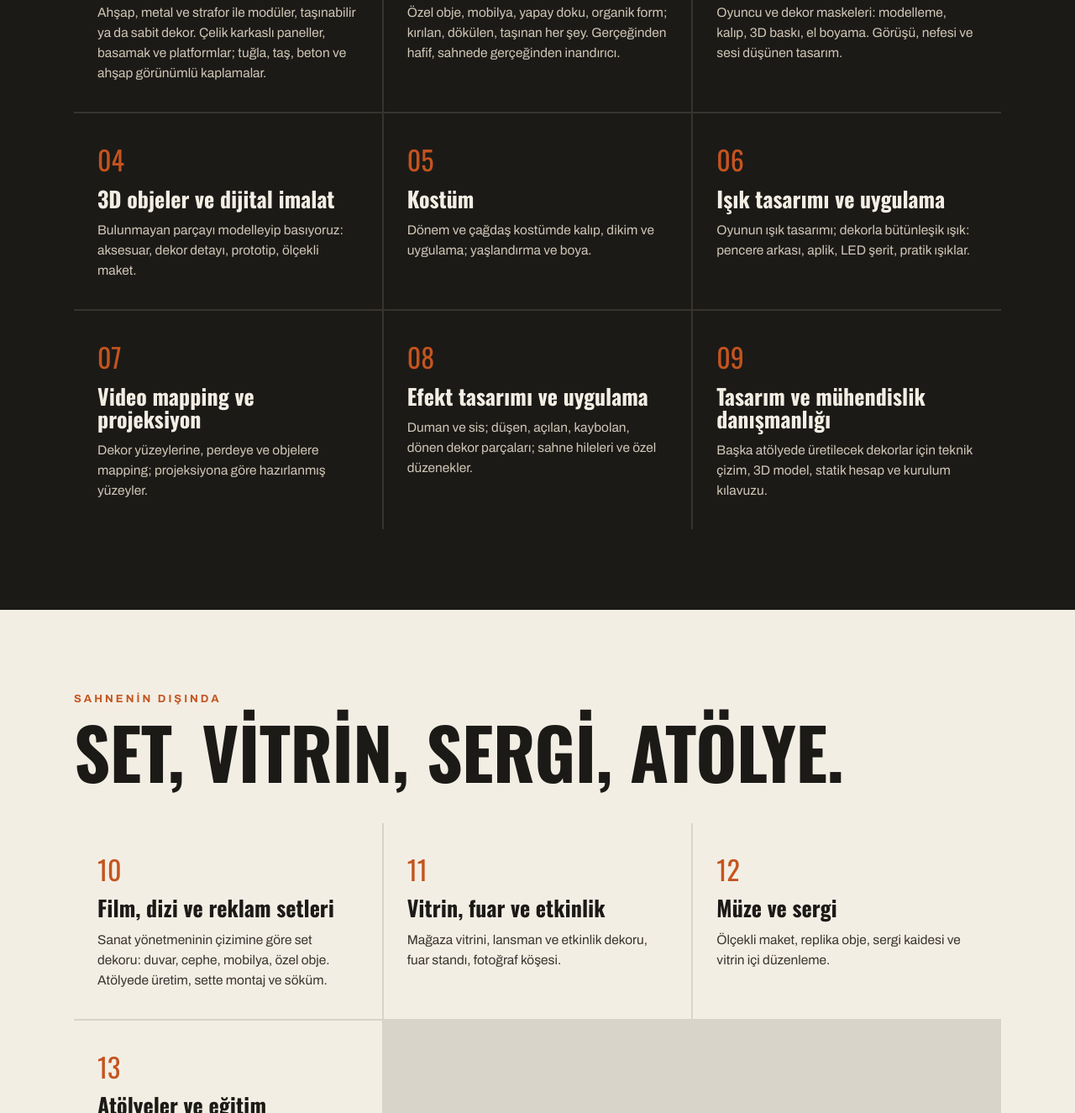
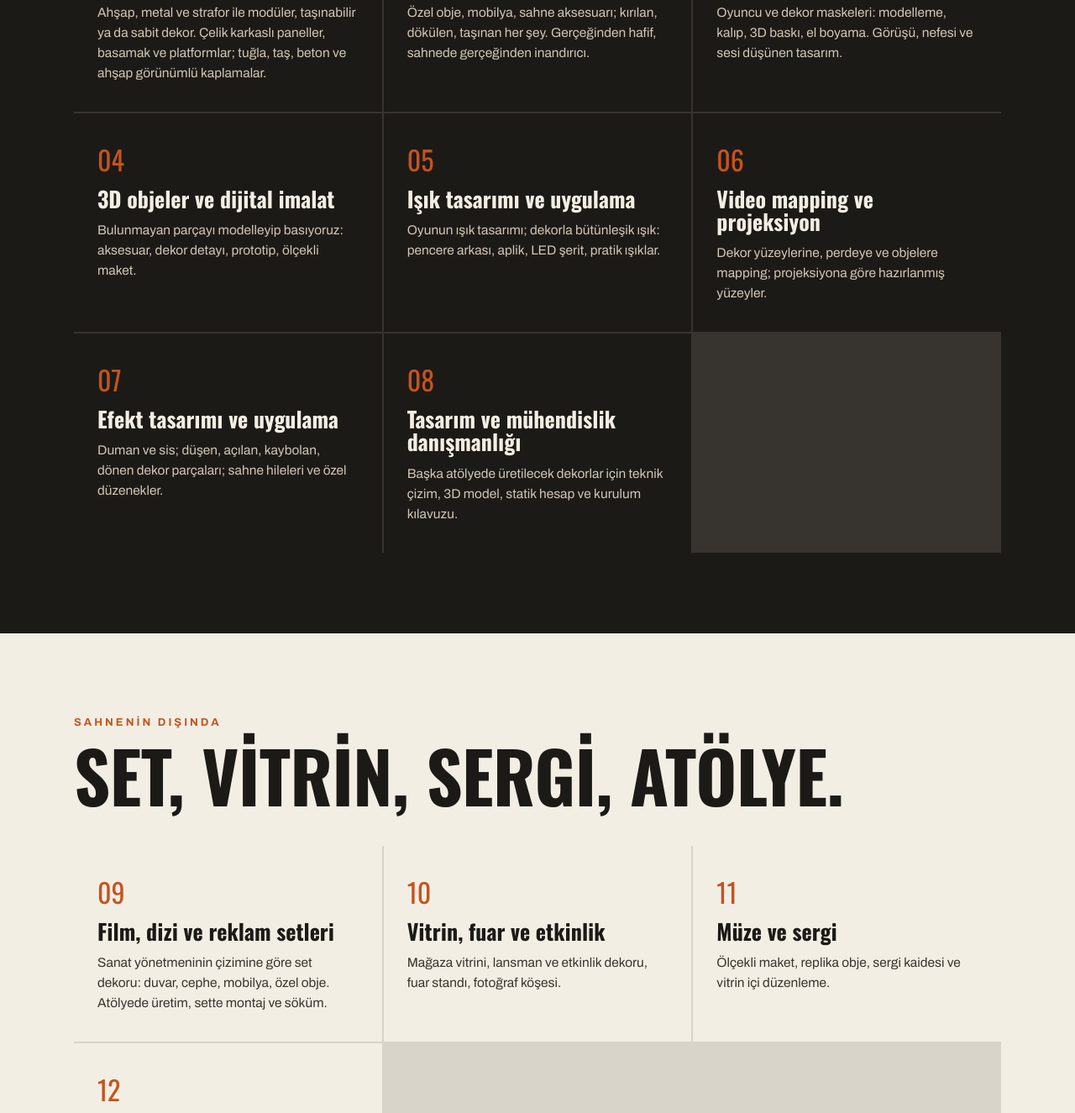
Before and after one commit to yigitsertdemir/atolye43-site, a plain HTML site: page index.html in a window 1280 px wide. Shown: the part 2184-3509 px from the top of the page at 84% size. Drawn offline with nearby package versions, Linux system fonts and the light colour scheme.

Commit message:
Kostüm, yapay doku ve organik form çıkarıldı

```diff
--- a/index.html
+++ b/index.html
@@ -128,14 +128,13 @@ footer .wrap{display:flex;justify-content:space-between;flex-wrap:wrap;gap:10px}
   <h2 class="disp">ELLE TUTULAN VE SAHNEYİ CANLANDIRAN.</h2>
   <div class="grid">
    <div class="card"><div class="n">01</div><h3>Dekor tasarımı ve üretimi</h3><p>Ahşap, metal ve strafor ile modüler, taşınabilir ya da sabit dekor. Çelik karkaslı paneller, basamak ve platformlar; tuğla, taş, beton ve ahşap görünümlü kaplamalar.</p></div>
-   <div class="card"><div class="n">02</div><h3>Butafor ve aksesuar</h3><p>Özel obje, mobilya, yapay doku, organik form; kırılan, dökülen, taşınan her şey. Gerçeğinden hafif, sahnede gerçeğinden inandırıcı.</p></div>
+   <div class="card"><div class="n">02</div><h3>Butafor ve aksesuar</h3><p>Özel obje, mobilya, sahne aksesuarı; kırılan, dökülen, taşınan her şey. Gerçeğinden hafif, sahnede gerçeğinden inandırıcı.</p></div>
    <div class="card"><div class="n">03</div><h3>Maske</h3><p>Oyuncu ve dekor maskeleri: modelleme, kalıp, 3D baskı, el boyama. Görüşü, nefesi ve sesi düşünen tasarım.</p></div>
    <div class="card"><div class="n">04</div><h3>3D objeler ve dijital imalat</h3><p>Bulunmayan parçayı modelleyip basıyoruz: aksesuar, dekor detayı, prototip, ölçekli maket.</p></div>
-   <div class="card"><div class="n">05</div><h3>Kostüm</h3><p>Dönem ve çağdaş kostümde kalıp, dikim ve uygulama; yaşlandırma ve boya.</p></div>
-   <div class="card"><div class="n">06</div><h3>Işık tasarımı ve uygulama</h3><p>Oyunun ışık tasarımı; dekorla bütünleşik ışık: pencere arkası, aplik, LED şerit, pratik ışıklar.</p></div>
-   <div class="card"><div class="n">07</div><h3>Video mapping ve projeksiyon</h3><p>Dekor yüzeylerine, perdeye ve objelere mapping; projeksiyona göre hazırlanmış yüzeyler.</p></div>
-   <div class="card"><div class="n">08</div><h3>Efekt tasarımı ve uygulama</h3><p>Duman ve sis; düşen, açılan, kaybolan, dönen dekor parçaları; sahne hileleri ve özel düzenekler.</p></div>
-   <div class="card"><div class="n">09</div><h3>Tasarım ve mühendislik danışmanlığı</h3><p>Başka atölyede üretilecek dekorlar için teknik çizim, 3D model, statik hesap ve kurulum kılavuzu.</p></div>
+   <div class="card"><div class="n">05</div><h3>Işık tasarımı ve uygulama</h3><p>Oyunun ışık tasarımı; dekorla bütünleşik ışık: pencere arkası, aplik, LED şerit, pratik ışıklar.</p></div>
+   <div class="card"><div class="n">06</div><h3>Video mapping ve projeksiyon</h3><p>Dekor yüzeylerine, perdeye ve objelere mapping; projeksiyona göre hazırlanmış yüzeyler.</p></div>
+   <div class="card"><div class="n">07</div><h3>Efekt tasarımı ve uygulama</h3><p>Duman ve sis; düşen, açılan, kaybolan, dönen dekor parçaları; sahne hileleri ve özel düzenekler.</p></div>
+   <div class="card"><div class="n">08</div><h3>Tasarım ve mühendislik danışmanlığı</h3><p>Başka atölyede üretilecek dekorlar için teknik çizim, 3D model, statik hesap ve kurulum kılavuzu.</p></div>
   </div>
  </div>
 </section>
@@ -145,10 +144,10 @@ footer .wrap{display:flex;justify-content:space-between;flex-wrap:wrap;gap:10px}
   <div class="kick">SAHNENİN DIŞINDA</div>
   <h2 class="disp">SET, VİTRİN, SERGİ, ATÖLYE.</h2>
   <div class="grid">
-   <div class="card"><div class="n">10</div><h3>Film, dizi ve reklam setleri</h3><p>Sanat yönetmeninin çizimine göre set dekoru: duvar, cephe, mobilya, özel obje. Atölyede üretim, sette montaj ve söküm.</p></div>
-   <div class="card"><div class="n">11</div><h3>Vitrin, fuar ve etkinlik</h3><p>Mağaza vitrini, lansman ve etkinlik dekoru, fuar standı, fotoğraf köşesi.</p></div>
-   <div class="card"><div class="n">12</div><h3>Müze ve sergi</h3><p>Ölçekli maket, replika obje, sergi kaidesi ve vitrin içi düzenleme.</p></div>
-   <div class="card"><div class="n">13</div><h3>Atölyeler ve eğitim</h3><p>Tiyatro bölümleri, öğrenciler ve topluluklar için butafor, maket ve sahne tasarımı atölyeleri.</p></div>
+   <div class="card"><div class="n">09</div><h3>Film, dizi ve reklam setleri</h3><p>Sanat yönetmeninin çizimine göre set dekoru: duvar, cephe, mobilya, özel obje. Atölyede üretim, sette montaj ve söküm.</p></div>
+   <div class="card"><div class="n">10</div><h3>Vitrin, fuar ve etkinlik</h3><p>Mağaza vitrini, lansman ve etkinlik dekoru, fuar standı, fotoğraf köşesi.</p></div>
+   <div class="card"><div class="n">11</div><h3>Müze ve sergi</h3><p>Ölçekli maket, replika obje, sergi kaidesi ve vitrin içi düzenleme.</p></div>
+   <div class="card"><div class="n">12</div><h3>Atölyeler ve eğitim</h3><p>Tiyatro bölümleri, öğrenciler ve topluluklar için butafor, maket ve sahne tasarımı atölyeleri.</p></div>
   </div>
  </div>
 </section>
@@ -174,7 +173,7 @@ footer .wrap{display:flex;justify-content:space-between;flex-wrap:wrap;gap:10px}
    <div><h3>Prova alanı</h3><p class="muted">Oyun ve okuma provaları, masa başı çalışmalar, reji toplantıları ve atölye çalışmaları için saatlik, günlük ya da aylık.</p></div>
    <div><h3>Çekim stüdyosu</h3><p class="muted">İki kamera, ışık ve ses ekipmanıyla podcast, röportaj, tanıtım videosu ve kısa içerik çekimi.</p></div>
    <div><h3>Çözüm ortaklarımızla</h3><p class="muted">Atölyemizin yetmediği yerde işi tek elden yürütüyoruz:</p>
-    <div class="chips"><span class="chip">Lazer kesim</span><span class="chip">CNC kesim</span><span class="chip">Vakum form</span><span class="chip">Metal ve kaynak</span><span class="chip">Seri kostüm dikimi</span></div></div>
+    <div class="chips"><span class="chip">Lazer kesim</span><span class="chip">CNC kesim</span><span class="chip">Vakum form</span><span class="chip">Metal ve kaynak</span></div></div>
   </div>
  </div>
 </section>
```
